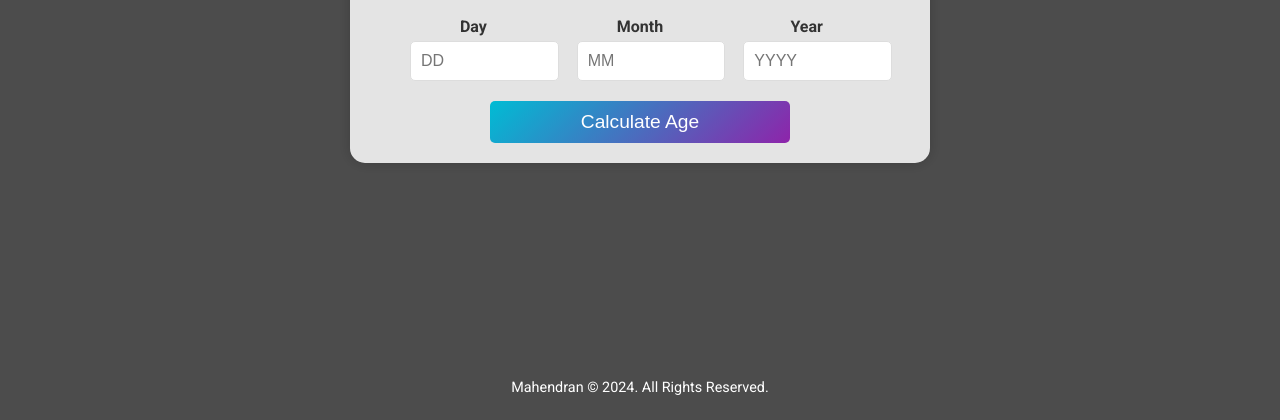
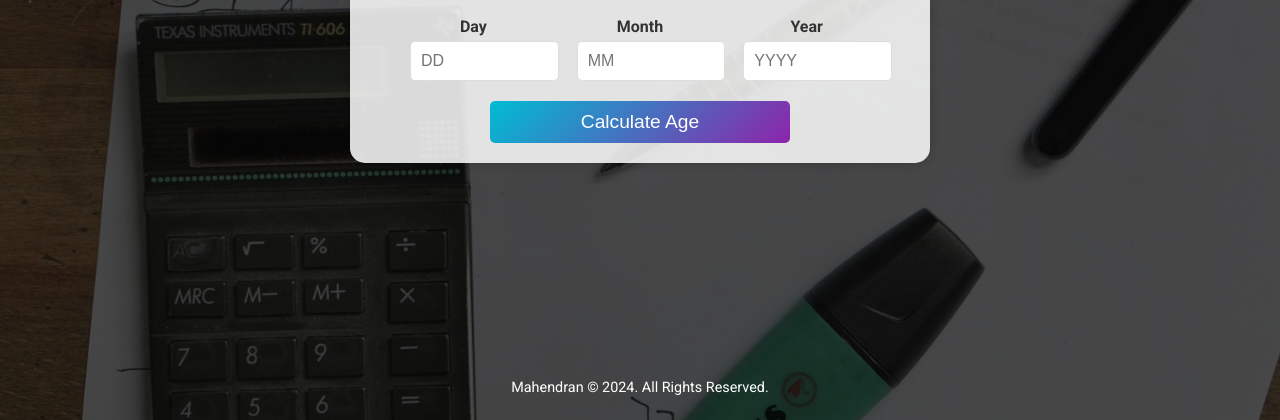
Before and after one commit to mahendran-programmer/Age-Calculator, a plain HTML site: page index.html in a window 1280 px wide. Shown: the part 380-800 px from the top of the page. Drawn offline with Linux system fonts and the light colour scheme; the site is published under a folder, as on GitHub Pages, so addresses that start at the root find nothing.

```diff
--- a/index.html
+++ b/index.html
@@ -4,7 +4,7 @@
     <meta charset="UTF-8">
     <meta name="viewport" content="width=device-width, initial-scale=1.0">
     <title>Age Calculator</title>
-    <link rel="icon" type="image/x-icon" href="icons8-calculator-94.png">
+    <link rel="icon" type="image/x-icon" href="./images/icons8-calculator-94.png">
 
     <link rel="stylesheet" href="styles/index.css">
     <link rel="stylesheet" href="https://fonts.googleapis.com/css2?family=Roboto:wght@400;700&display=swap">
--- a/styles/index.css
+++ b/styles/index.css
@@ -13,7 +13,7 @@
     justify-content: center;
     align-items: center;
     overflow: hidden;
-    background: url('/pexels-skylar-kang-6368833.jpg') no-repeat center center fixed;
+    background: url('../images/pexels-skylar-kang-6368833.jpg') no-repeat center center fixed;
 
     background-size: cover;
     position: relative; /* Ensure the position is relative to handle overlay */
```
